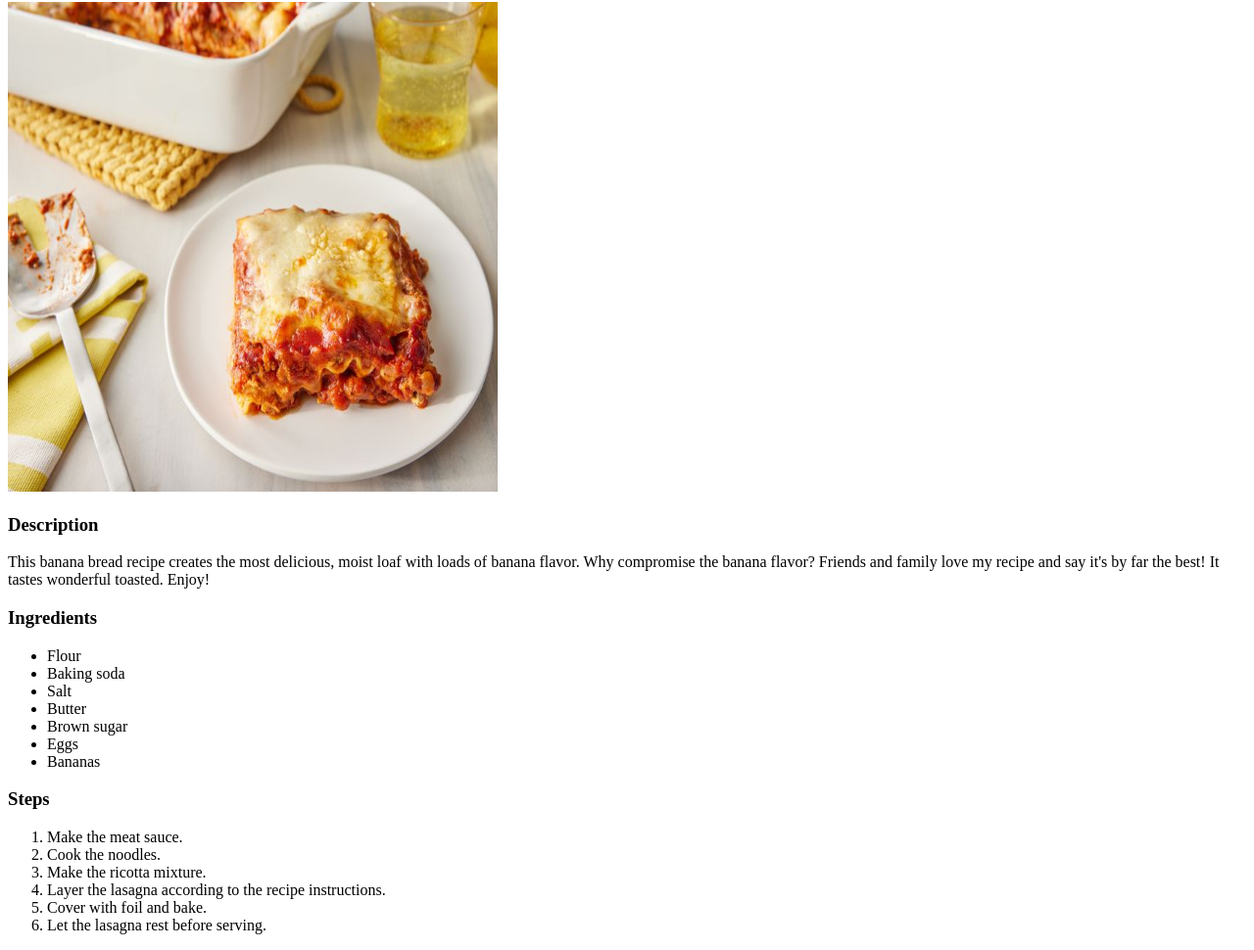
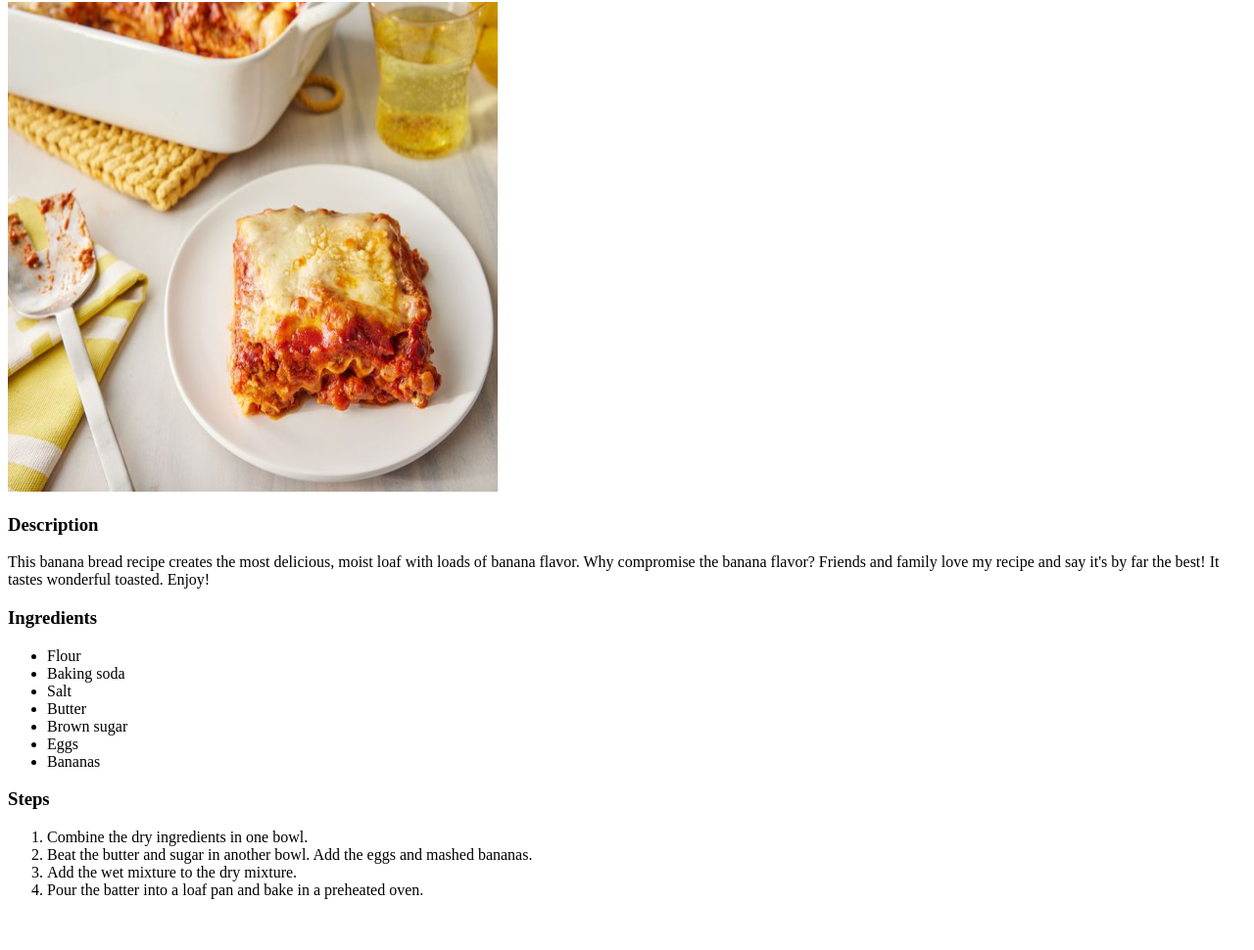
Before and after one commit to mastermindb/odin-recipes, a plain HTML site: page recipes/banana_bread.html in a window 1280 px wide. Shown: the part 78-1048 px from the top of the page at 98% size. After the commit the page ends 1012 px from the top, so only its background shows below. Drawn offline with Linux system fonts and the light colour scheme.

Commit message:
Add banana_bread steps

```diff
--- a/recipes/banana_bread.html
+++ b/recipes/banana_bread.html
@@ -23,12 +23,10 @@
     </ul>
     <h3>Steps</h3>
     <ol>
-        <li>Make the meat sauce.</li>
-        <li>Cook the noodles.</li>
-        <li>Make the ricotta mixture.</li>
-        <li>Layer the lasagna according to the recipe instructions.</li>
-        <li>Cover with foil and bake.</li>
-        <li>Let the lasagna rest before serving.</li>
+        <li>Combine the dry ingredients in one bowl.</li>
+        <li>Beat the butter and sugar in another bowl. Add the eggs and mashed bananas.</li>
+        <li>Add the wet mixture to the dry mixture.</li>
+        <li>Pour the batter into a loaf pan and bake in a preheated oven.</li>
     </ol>
 </body>
 </html>
```
